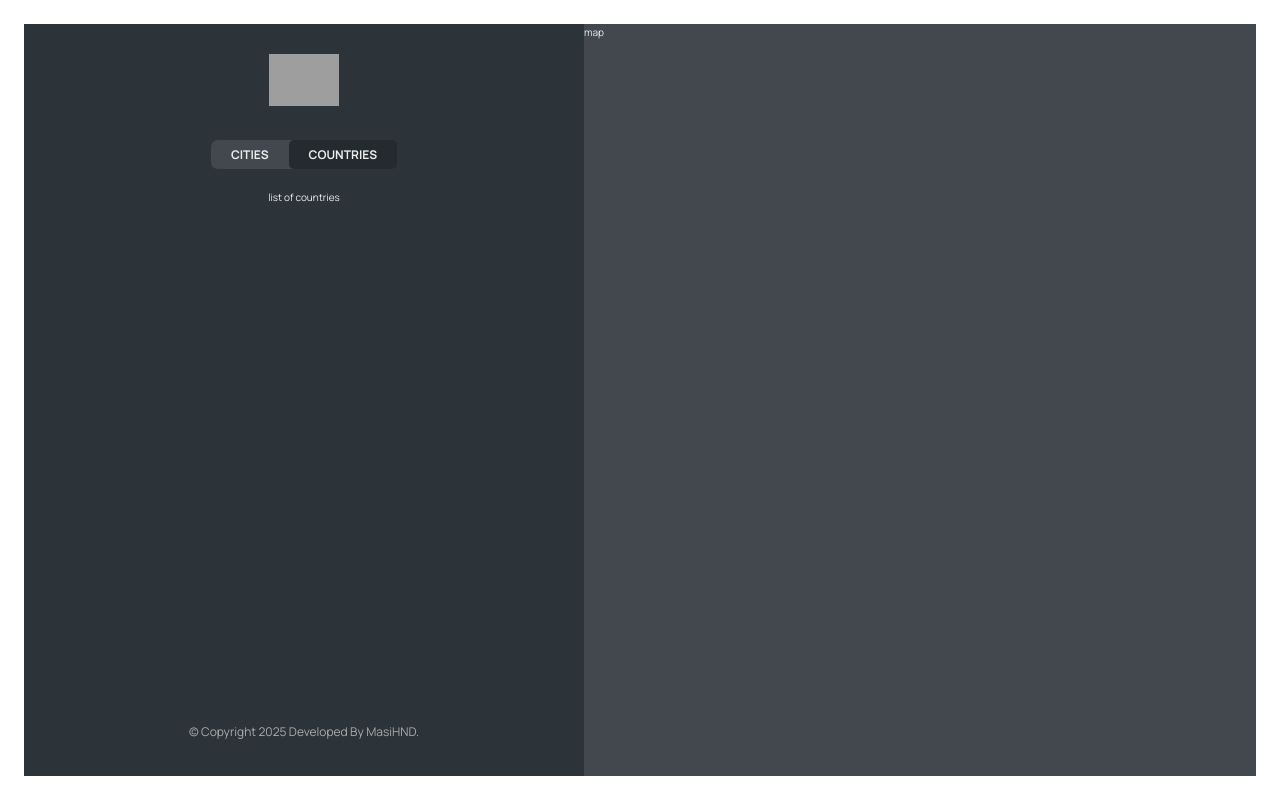
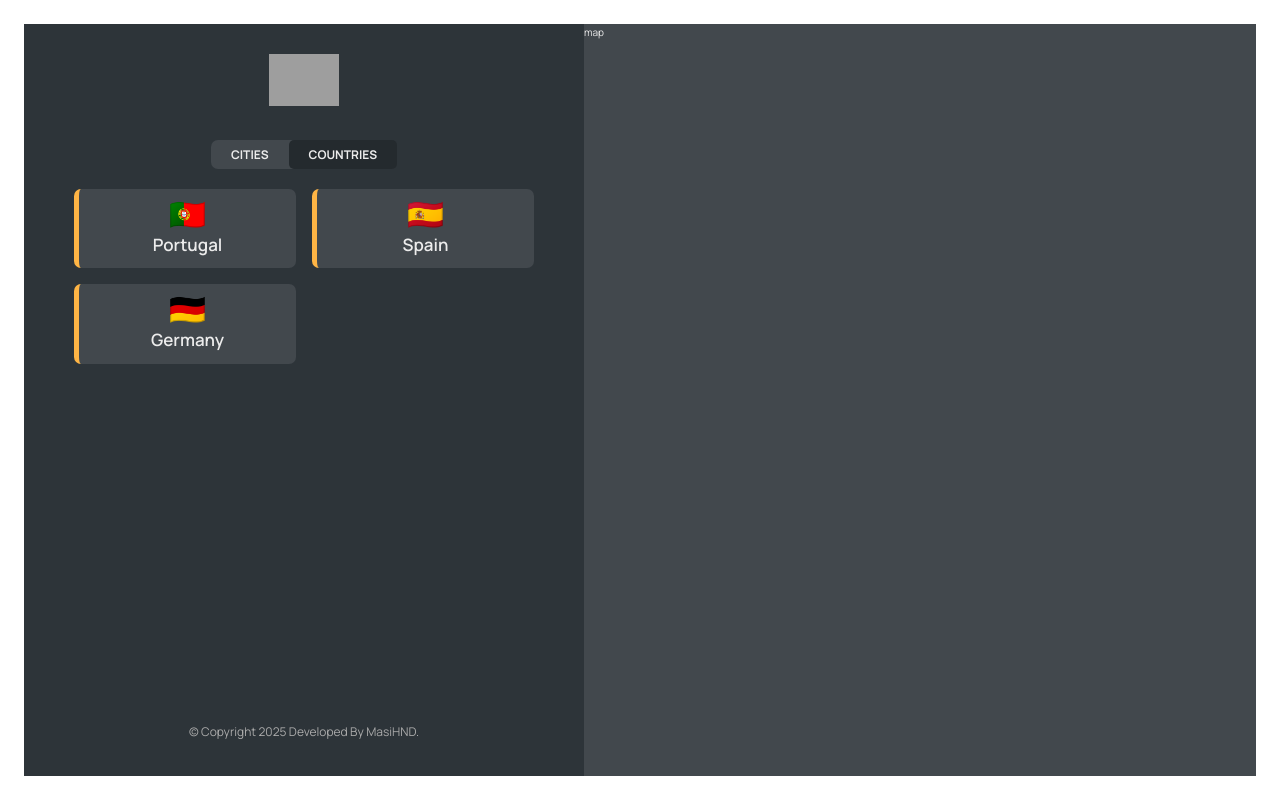
Before and after one commit to MasiHND/worldwise, a React (Vite) app: page /app/countries in a window 1280 px wide. Built offline with nearby package versions, Linux system fonts and the light colour scheme; data requests are answered from the project's data file; grey boxes are pictures that could not be loaded.

Commit message:
updated sidebar

```diff
--- a/src/App.jsx
+++ b/src/App.jsx
@@ -1,13 +1,14 @@
 import { BrowserRouter, Route, Routes } from "react-router-dom";
+import { useEffect, useState } from "react";
 
+import HomePage from "./pages/HomePage";
+import AppLayout from "./pages/AppLayout";
+import Login from "./pages/Login";
 import Product from "./pages/Product";
-import HomePage from "./pages/HomePage";
 import Pricing from "./pages/Pricing";
 import PageNotFound from "./pages/PageNotFound";
-import AppLayout from "./pages/AppLayout";
-import Login from "./pages/Login";
 import CityList from "./components/CityList";
-import { useEffect, useState } from "react";
+import CountryList from "./components/CountryList";
 
 const Base_URL = "http://localhost:5000";
 
@@ -48,7 +49,7 @@ function App() {
             path="cities"
             element={<CityList cities={cities} isLoading={isLoading} />}
           ></Route>
-          <Route path="countries" element={<p>list of countries</p>}></Route>
+          <Route path="countries" element={<CountryList cities={cities} isLoading={isLoading}/>}></Route>
           <Route path="form" element={<p>form</p>}></Route>
         </Route>
         <Route path="*" element={<PageNotFound />} />
--- a/src/components/CityItem.jsx
+++ b/src/components/CityItem.jsx
@@ -9,7 +9,7 @@ const formatDate = (date) =>
 
 
 function CityItem({city}) {
-    console.log(city);
+    // console.log(city);
     const {cityName, emoji, date} = city
     return (
       <li className={styles.cityItem}>
--- a/src/components/CityList.jsx
+++ b/src/components/CityList.jsx
@@ -1,5 +1,6 @@
+import styles from "./CityList.module.css";
+
 import CityItem from "./CityItem";
-import styles from "./CityList.module.css";
 import Spinner from "./Spinner";
 import Message from "./Message";
 
--- /dev/null
+++ b/src/components/CountryList.jsx
@@ -0,0 +1,28 @@
+import styles from "./CountryList.module.css";
+
+import Spinner from "./Spinner";
+import Message from "./Message";
+import CountryItem from "./CountryItem";
+
+function CountryList({ cities, isLoading }) {
+  if (isLoading) return <Spinner />;
+
+  if (!cities.length)
+    return <Message message="Add Your First City By Clicking On The Map 🥰" />;
+
+  const countries = cities.reduce((acc, city) => {
+    if (!acc.map((el) => el.country).includes(city.country))
+      return [...acc, { country: city.country, emoji: city.emoji }];
+    else return acc;
+  }, []);
+
+  return (
+    <ul className={styles.countryList}>
+      {countries.map((country) => (
+        <CountryItem country={country} key={country.id} />
+      ))}
+    </ul>
+  );
+}
+
+export default CountryList;
--- a/src/index.css
+++ b/src/index.css
@@ -31,6 +31,10 @@ body {
   color: var(--color-light--2);
   font-weight: 400;
   line-height: 1.6;
+}
+
+body ::-webkit-scrollbar {
+  display: none;
 }
 
 label {
```
